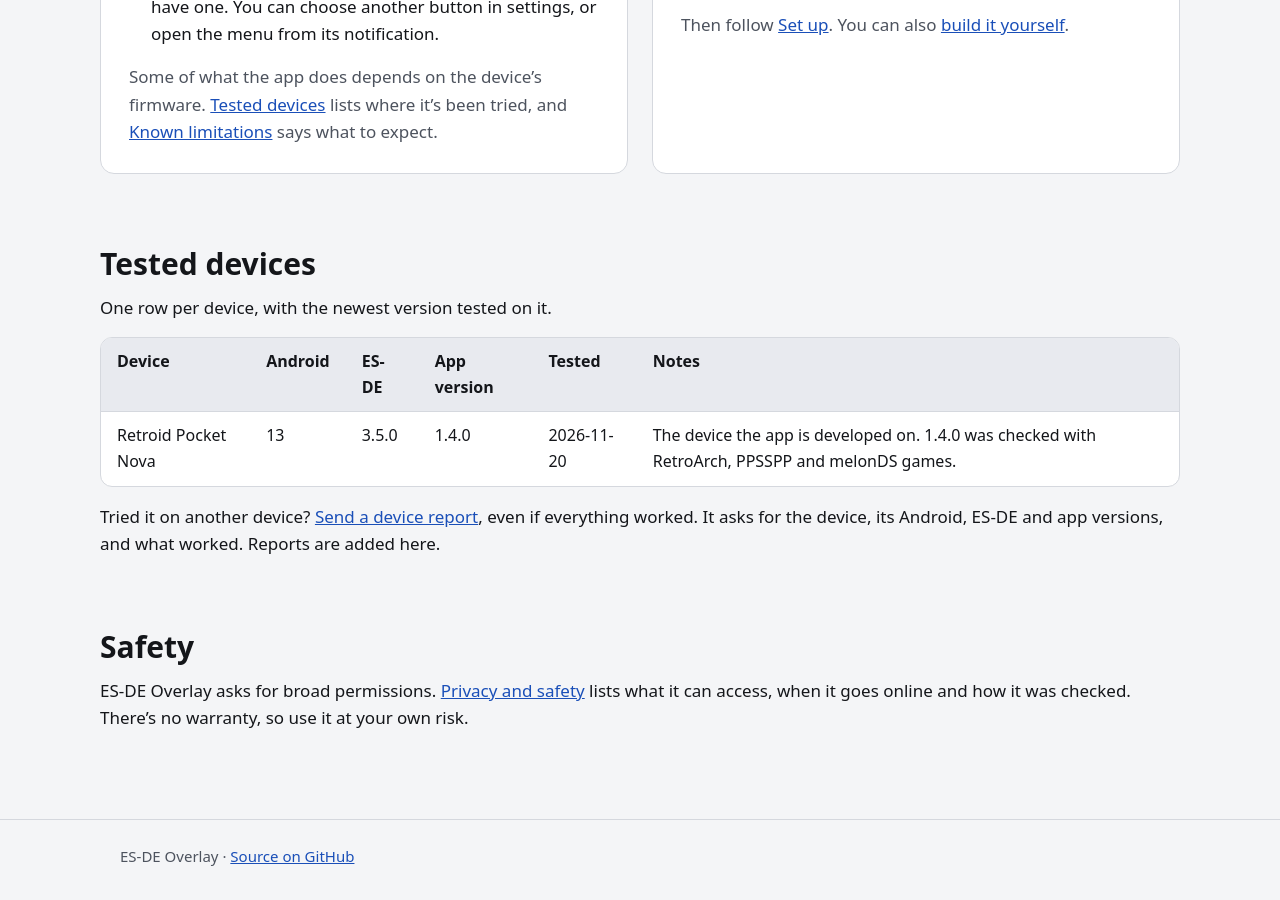
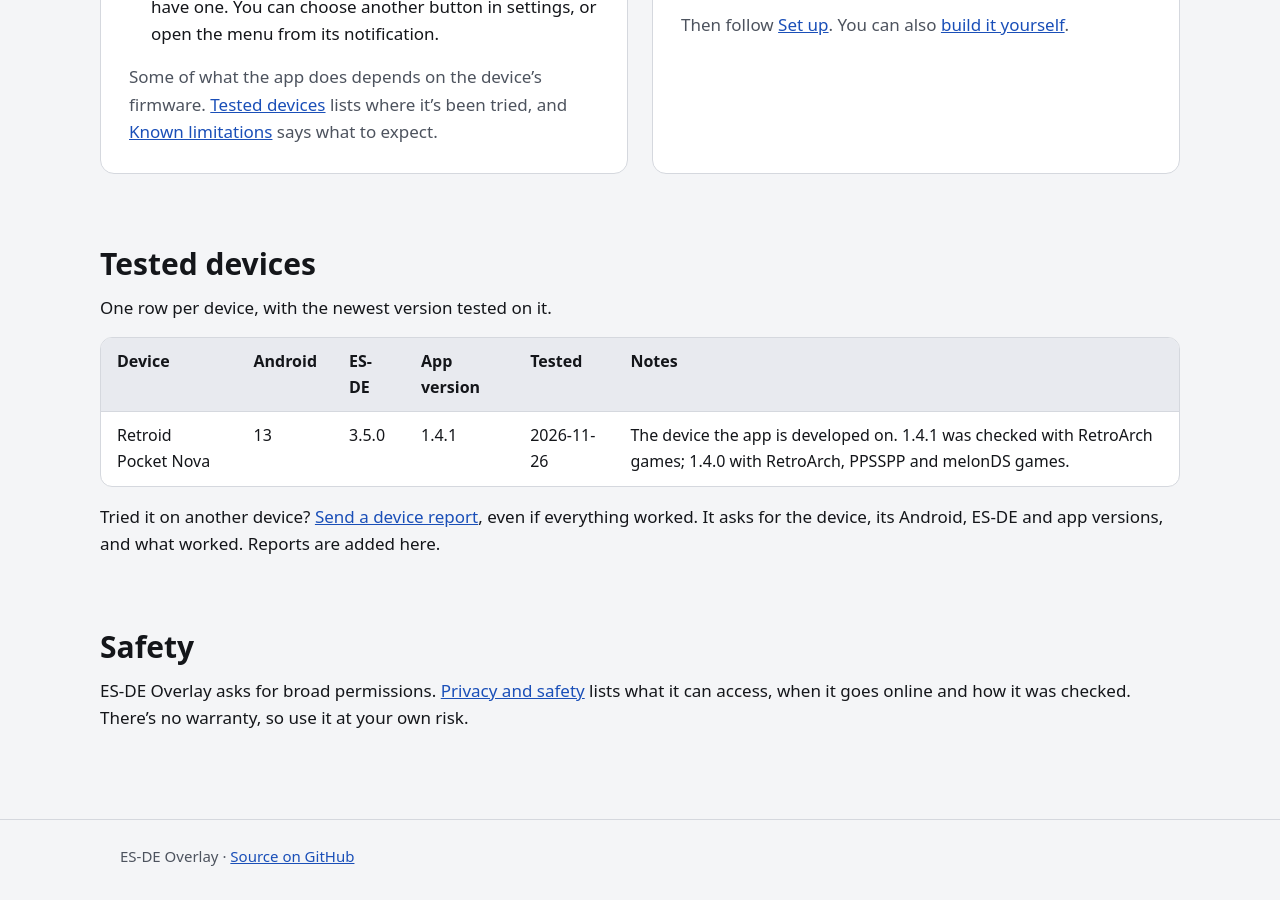
Before and after one commit to clintonium-119/es-de-overlay, a Jekyll site: the page built from docs/index.md, in a window 1280 px wide and 900 px high, scrolled down 5427 px. Built offline with Jekyll 4.4.1, drawn with Linux system fonts in a browser that asks for light colours; our own code applies the rules of GitHub Pages for plain Markdown files.

Commit message:
Name the changes 1.4.1
versionName 1.4.1 and versionCode 9, so the release job takes the
v1.4.1 tag, and the changelog has a 1.4.1 section for the switcher's
upright arcade pictures, the quicker RetroArch quits and the steering
and prompt fixes. The home page's Tested devices row names 1.4.1: its
fixes were checked on the Nova on 2026-11-26, on release builds of
this tree made before the version was raised.

```diff
--- a/docs/index.md
+++ b/docs/index.md
@@ -164,7 +164,7 @@ One row per device, with the newest version tested on it.
 
 | Device | Android | ES-DE | App version | Tested | Notes |
 | --- | --- | --- | --- | --- | --- |
-| Retroid Pocket Nova | 13 | 3.5.0 | 1.4.0 | 2026-11-20 | The device the app is developed on. 1.4.0 was checked with RetroArch, PPSSPP and melonDS games. |
+| Retroid Pocket Nova | 13 | 3.5.0 | 1.4.1 | 2026-11-26 | The device the app is developed on. 1.4.1 was checked with RetroArch games; 1.4.0 with RetroArch, PPSSPP and melonDS games. |
 
 Tried it on another device? [Send a device report](https://github.com/clintonium-119/es-de-overlay/issues/new?template=device-report.yml), even if everything worked. It asks for the device, its Android, ES-DE and app versions, and what worked. Reports are added here.
 
```
Also changed, not shown: CHANGELOG.md, 1 other file.
